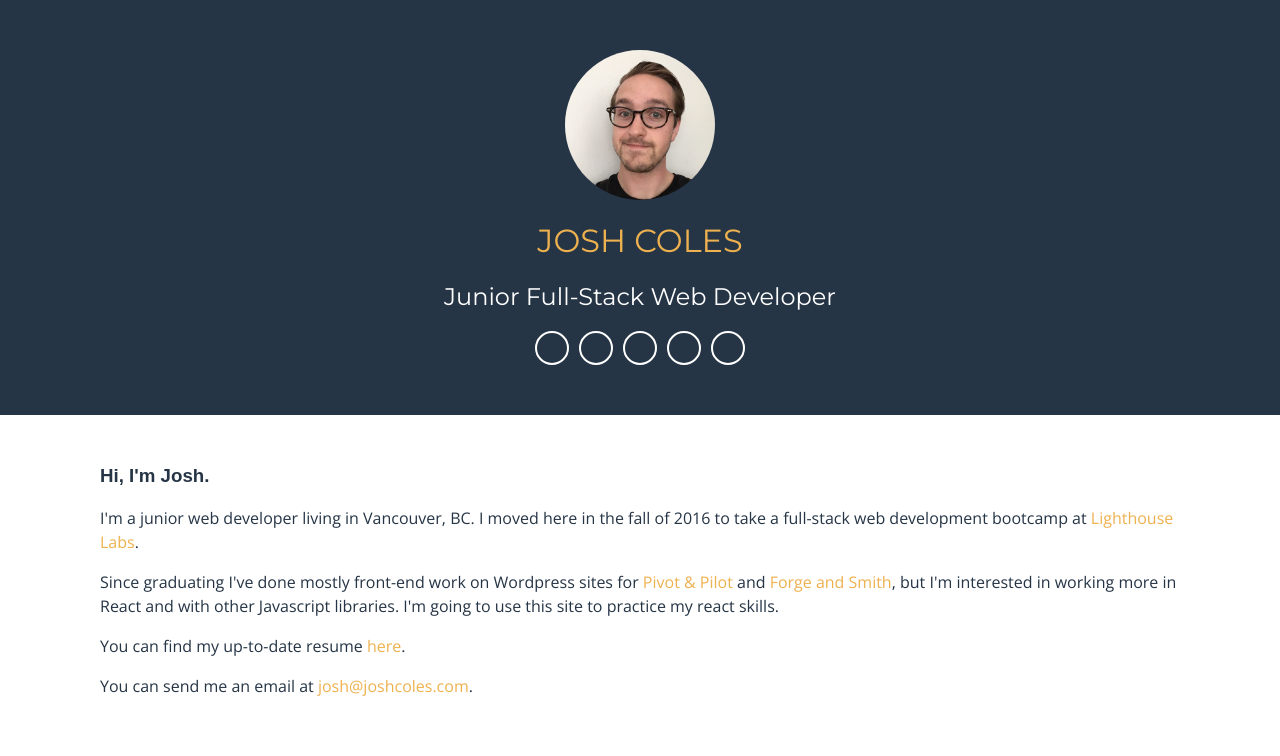
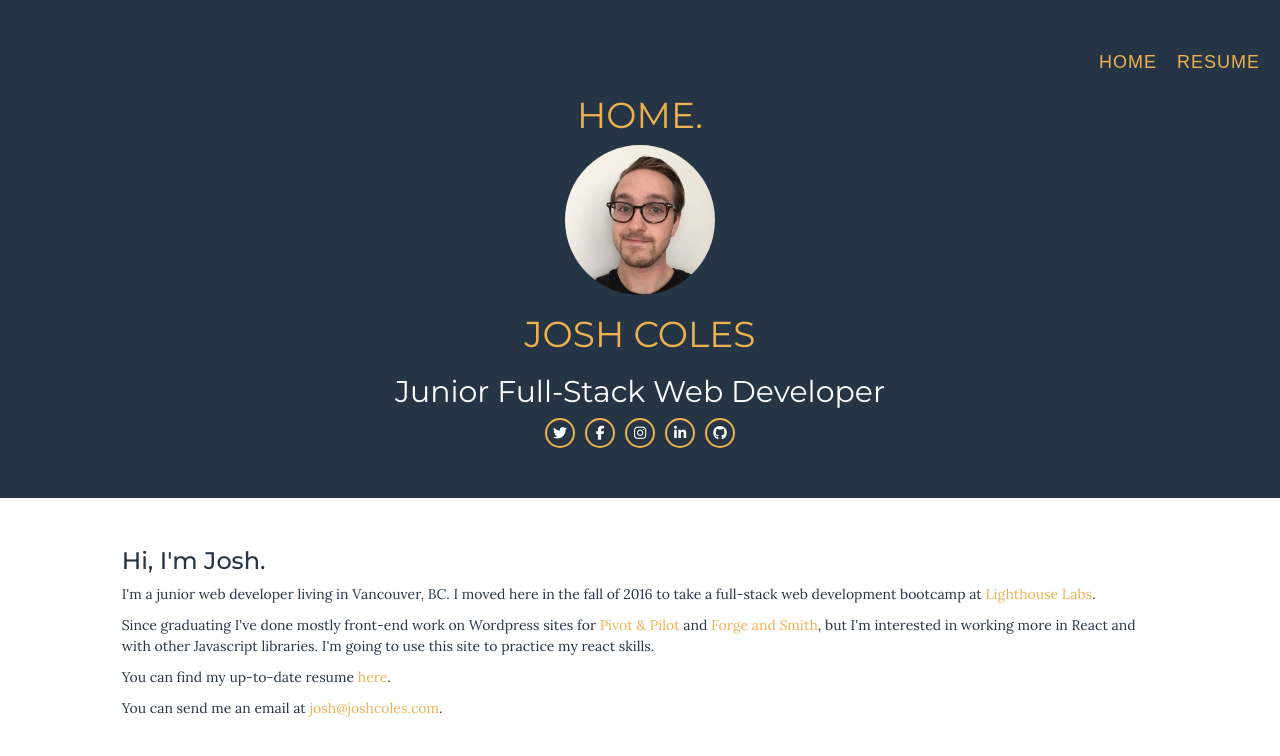
Before and after one commit to joshcoles/joshcoles-dot-com, a React (Create React App) app: page / in a window 1280 px wide. Shown: the top 756 px of the page. Built offline with nearby package versions, Linux system fonts and the light colour scheme.

Commit message:
Set up basic react-router, not fully working though. Need to replace what's currently showing in <Home /> with what's in <App />.

```diff
--- a/package.json
+++ b/package.json
@@ -6,6 +6,7 @@
     "gh-pages": "^1.0.0",
     "react": "^15.6.1",
     "react-dom": "^15.6.1",
+    "react-router-dom": "^4.1.2",
     "react-scripts": "1.0.10"
   },
   "scripts": {
--- a/public/index.html
+++ b/public/index.html
@@ -10,7 +10,10 @@
     -->
     <link rel="manifest" href="%PUBLIC_URL%/manifest.json">
     <link rel="shortcut icon" href="%PUBLIC_URL%/favicon.ico">
-    <link href="https://fonts.googleapis.com/css?family=Montserrat:400,500|Open+Sans:400,600" rel="stylesheet">
+    <link href="https://fonts.googleapis.com/css?family=Montserrat:400,500|Lora:400,400i" rel="stylesheet">
+
+    <!-- Bootstrap -->
+    <link rel="stylesheet" href="https://maxcdn.bootstrapcdn.com/bootstrap/3.3.7/css/bootstrap.min.css" integrity="sha384-BVYiiSIFeK1dGmJRAkycuHAHRg32OmUcww7on3RYdg4Va+PmSTsz/K68vbdEjh4u" crossorigin="anonymous">
     <script src="https://use.fontawesome.com/d5734af0b8.js"></script>
     <!--
       Notice the use of %PUBLIC_URL% in the tags above.
--- a/src/App.css
+++ b/src/App.css
@@ -12,6 +12,12 @@
 .App-intro {
   font-size: large;
 }
+
+.row-centered {
+  display: flex;
+  justify-content: center;
+}
+
 
 .twitter:hover {
   border-color: #1da1f2;
@@ -49,8 +55,6 @@
   border-radius: 30px;
 }
 
-
-
 .social-media-row ul {
   display: flex;
   justify-content: center;
@@ -62,7 +66,7 @@
 .social-media-row ul li {
   margin-left: 10px;
   background-color: transparent;
-  border: 2px solid white;
+  border: 2px solid #EEB14F;
   border-radius: 50%;
   color: transparent;
   height: 30px;
@@ -80,7 +84,8 @@
 }
 
 .social-media-row a {
-  color: transparent;
+  color: white;
+
 }
 
 .social-media-row ul li:hover a {
@@ -115,13 +120,11 @@
   color: #263546;
   padding-top: 50px;
   text-align: left;
-  padding-left: 100px;
-  padding-right: 100px;
 }
 
 .homepage-intro p {
   line-height: 1.5;
-  font-family: 'Open Sans', sans-serif;
+  font-family: 'Lora', serif;
 }
 
 .homepage-intro a {
@@ -132,5 +135,23 @@
 
 
 .intro-bio h3 {
+  font-family: Montserrat;
   margin-top: 0px;
 }
+
+.main-menu ul {
+  display: flex;
+  justify-content: flex-end;
+  list-style: none;
+}
+
+.main-menu ul li {
+  margin-right: 20px;
+}
+
+.main-menu ul li a {
+  color: #EEB14F;
+  font-size: 18px;
+  letter-spacing: 1px;
+  text-transform: uppercase;
+}
--- a/src/App.js
+++ b/src/App.js
@@ -1,17 +1,18 @@
 import React, { Component } from 'react';
+import { BrowserRouter, Route, Link } from 'react-router-dom';
 
 import './App.css';
 import ProfileSection from './components/ProfileSection';
 import IntroSection from './components/IntroSection';
+import Resume from './components/Resume';
+import Home from './components/Home';
 
 
 class App extends Component {
   render() {
     return (
       <div className="App">
-        <div className="site-header">
-          <ProfileSection />
-        </div>
+        <ProfileSection />
         <IntroSection />
       </div>
     );
--- /dev/null
+++ b/src/components/Home.js
@@ -0,0 +1,21 @@
+import React, { Component } from 'react';
+import SocialRow from './SocialRow';
+import logo from '../profile-picture.jpeg';
+import Nav from './Nav';
+import { BrowserRouter, Route, Link } from 'react-router-dom';
+import ProfileSection from './ProfileSection';
+import IntroSection from './IntroSection';
+
+
+class Home extends React.Component {
+  render() {
+    return (
+      <div>
+        <h1>Home.</h1>
+      </div>
+    );
+  }
+}
+
+
+export default Home;
--- a/src/components/IntroSection.js
+++ b/src/components/IntroSection.js
@@ -4,15 +4,17 @@ import React, { Component } from 'react';
 class IntroSection extends React.Component {
   render() {
     return (
-      <section className="homepage-section homepage-intro">
-          <div className="intro-bio">
+      <section className="homepage-section homepage-intro container-fluid">
+        <div className="row row-centered">
+          <div className="intro-bio col-lg-10 col-xs-12">
             <h3>Hi, I'm Josh.</h3>
             <p>I'm a junior web developer living in Vancouver, BC. I moved here in the fall of 2016 to take a full-stack web development bootcamp at <a target="_blank" rel="noopener noreferrer" href="https://www.lighthouselabs.ca/">Lighthouse Labs</a>.</p>
             <p>Since graduating I've done mostly front-end work on Wordpress sites for <a target="_blank" rel="noopener noreferrer" href="http://pivotandpilot.com">Pivot & Pilot</a> and <a target="_blank" rel="noopener noreferrer" href="http://forgeandsmith.com">Forge and Smith</a>, but I'm interested in working more in React and with other Javascript libraries. I'm going to use this site to practice my react skills.</p>
             <p>You can find my up-to-date resume <a target="_blank" rel="noopener noreferrer" href="http://hire.joshcoles.com">here</a>.</p>
             <p>You can send me an email at <a href="mailto:josh@joshcoles.com" className="email-address">josh@joshcoles.com</a>.</p>
           </div>
-        </section>
+        </div>
+      </section>
     );
   }
 }
--- /dev/null
+++ b/src/components/Nav.js
@@ -0,0 +1,26 @@
+import React, { Component } from 'react';
+import {
+  BrowserRouter as Router,
+  Route,
+  Link
+} from 'react-router-dom';
+
+import ProfileSection from './ProfileSection';
+import Resume from './Resume';
+import Home from './Home';
+
+
+const Nav = () => (
+  <Router>
+    <div className="main-menu">
+      <ul>
+        <li><Link to="/">Home</Link></li>
+        <li><Link to="/resume">Resume</Link></li>
+      </ul>
+      <Route exact path="/" component={Home}/>
+      <Route path="/resume" component={Resume}/>
+    </div>
+  </Router>
+)
+
+export default Nav;
--- a/src/components/ProfileSection.js
+++ b/src/components/ProfileSection.js
@@ -1,17 +1,26 @@
 import React, { Component } from 'react';
 import SocialRow from './SocialRow';
 import logo from '../profile-picture.jpeg';
+import Nav from './Nav';
+import { BrowserRouter, Route, Link } from 'react-router-dom';
 
 class ProfileSection extends React.Component {
   render() {
     return (
-      <div className="profile-section">
-          <div className="profile-image-container">
-            <img src={logo} className="profile-image" alt="Josh Coles" />
+      <div className="site-header container-fluid">
+        <div className="row">
+          <Nav />
+        </div>
+        <div className="row row-centered">
+          <div className="profile-section col-md-6 col-sm-12">
+              <div className="profile-image-container">
+                <img src={logo} className="profile-image" alt="Josh Coles" />
+              </div>
+            <h1>Josh Coles</h1>
+            <h2>Junior Full-Stack Web Developer</h2>
+            <SocialRow />
           </div>
-        <h1>Josh Coles</h1>
-        <h2>Junior Full-Stack Web Developer</h2>
-        <SocialRow />
+        </div>
       </div>
     );
   }
--- /dev/null
+++ b/src/components/Resume.js
@@ -0,0 +1,14 @@
+import React, { Component } from 'react';
+
+class Resume extends React.Component {
+  render() {
+    return (
+        <div className="resume">
+          <h1>Placeholder for a resume.</h1>
+        </div>
+    );
+  }
+}
+
+
+export default Resume;
```
